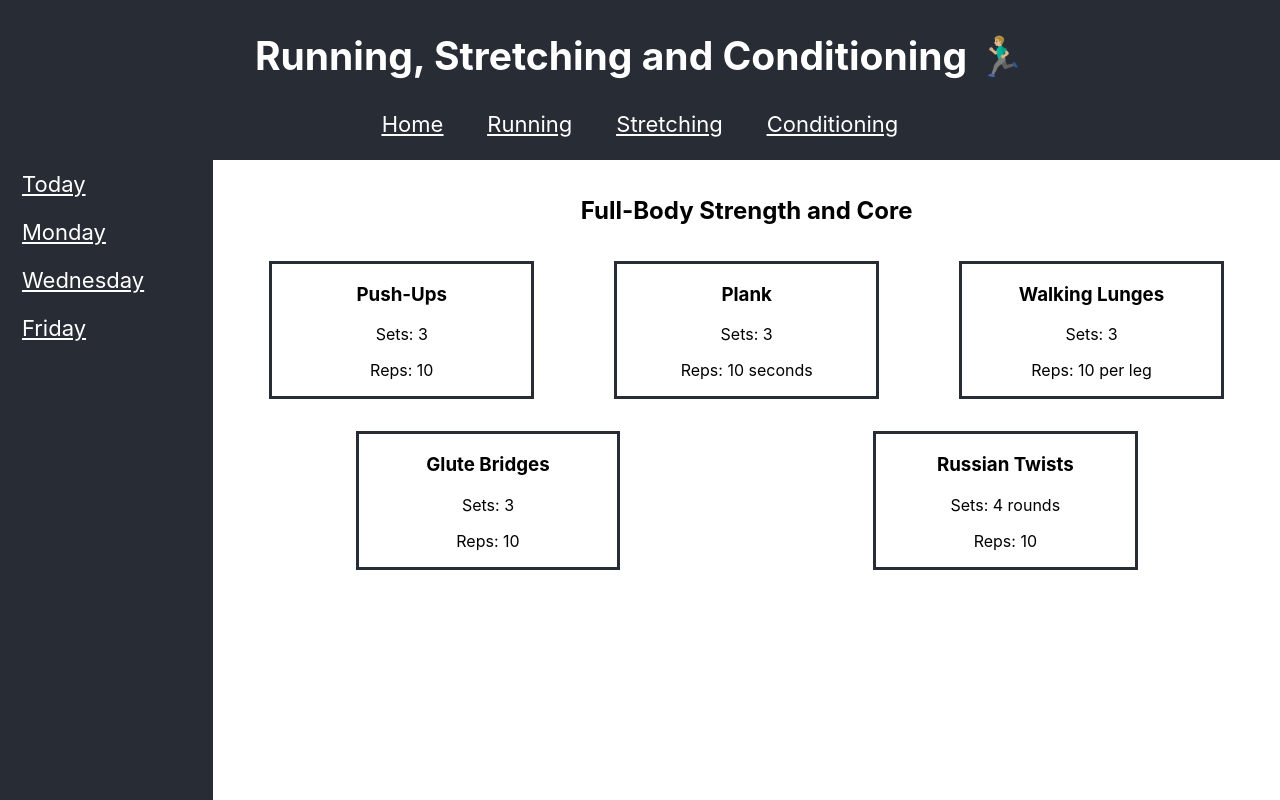
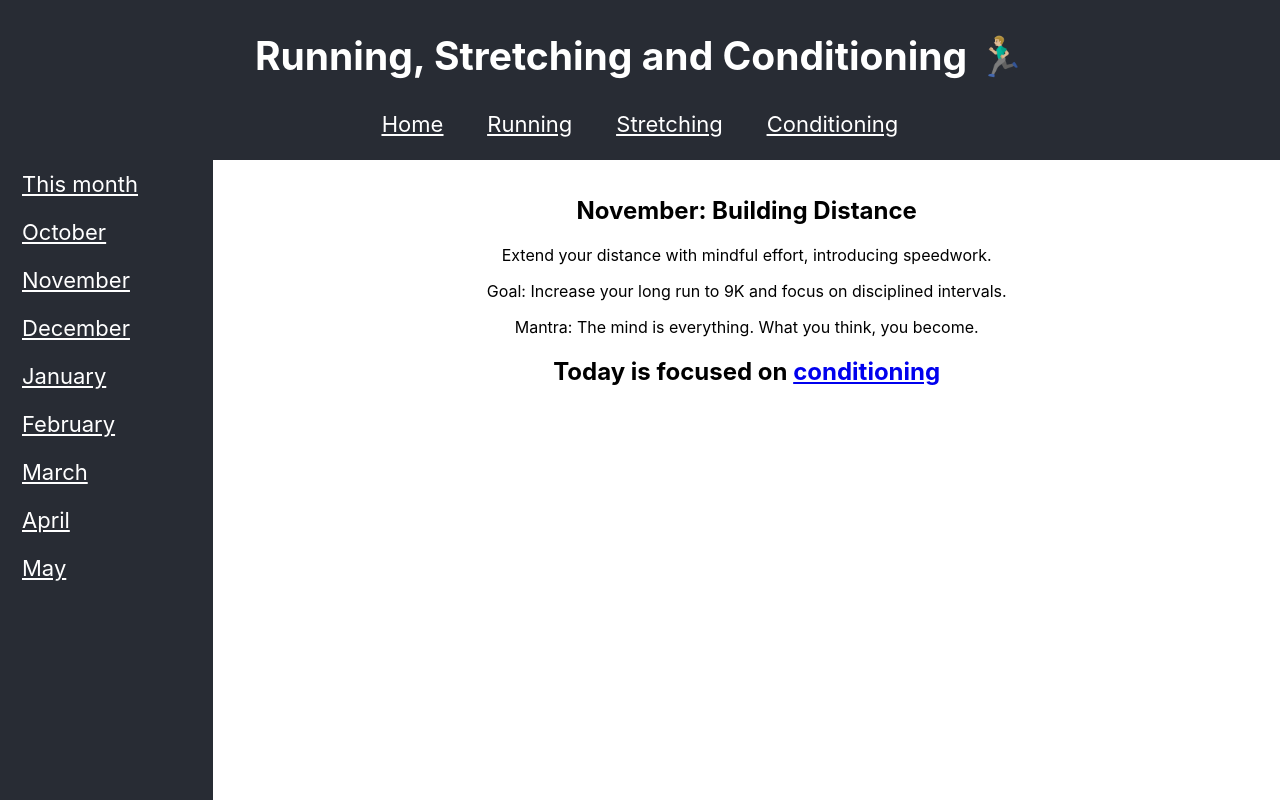
Before and after one commit to Albadylic/run-gregor-run, a React (Create React App) app: page / in a window 1280 px wide. Built offline with nearby package versions, Linux system fonts and the light colour scheme.

Commit message:
Rebuilding front page

```diff
--- a/src/components/Today.jsx
+++ b/src/components/Today.jsx
@@ -1,9 +1,13 @@
 import { useState } from "react";
 import Conditioning from "./Conditionining";
 import Running from "./Running";
+import months from "../data/months.json";
+import { Link } from "react-router-dom";
 
 export default function Today() {
   const dayIndex = new Date().getDay();
+  const monthIndex = new Date().getMonth();
+
   const days = [
     "Sunday",
     "Monday",
@@ -15,6 +19,26 @@ export default function Today() {
   ];
   const today = days[dayIndex];
 
+  const monthNames = [
+    "January",
+    "February",
+    "March",
+    "April",
+    "May",
+    "June",
+    "July",
+    "August",
+    "September",
+    "October",
+    "November",
+    "December",
+  ];
+  const thisMonth = monthNames[monthIndex];
+
+  const currentMonthData = months["months"].filter(
+    (obj) => obj.name === thisMonth
+  )[0];
+
   const daysToPlan = {
     Monday: "conditioning",
     Tuesday: "running",
@@ -24,18 +48,58 @@ export default function Today() {
   };
 
   const [dayState, setDayState] = useState(today);
+  const [monthState, setMonthState] = useState(currentMonthData);
 
-  if (daysToPlan[dayState] === "conditioning") {
-    return <Conditioning />;
-  } else if (daysToPlan[dayState] === "running") {
-    return <Running />;
-  } else {
+  const Month = () => {
     return (
-      <>
-        <div>
+      <div>
+        <h2>
+          {monthState.name}: {monthState.title}
+        </h2>
+        <p>{monthState.focus}</p>
+        <p>Goal: {monthState.goal}</p>
+        <p>Mantra: {monthState.mantra}</p>
+      </div>
+    );
+  };
+
+  const MonthNav = () => {
+    return (
+      <nav className="Sidebar">
+        <ul>
+          <li
+            key={currentMonthData.name}
+            onClick={() => setMonthState(currentMonthData)}
+          >
+            This month
+          </li>
+          {months["months"].map((month) => (
+            <li key={month.name} onClick={() => setMonthState(month)}>
+              {month.name}
+            </li>
+          ))}
+        </ul>
+      </nav>
+    );
+  };
+
+  return (
+    <div className="page_container">
+      <MonthNav />
+      <div className="page_body">
+        <Month />
+        {daysToPlan[dayState] === "conditioning" ? (
+          <h2>
+            Today is focused on <Link to="/conditioning">conditioning</Link>
+          </h2>
+        ) : daysToPlan[dayState] === "running" ? (
+          <h2>
+            Today is focused on <Link to="/running">running</Link>
+          </h2>
+        ) : (
           <h2>No training planned for {dayState}</h2>
-        </div>
-      </>
-    );
-  }
+        )}
+      </div>
+    </div>
+  );
 }
--- a/src/data/months.json
+++ b/src/data/months.json
@@ -2,6 +2,7 @@
   "months": [
     {
       "index": 1,
+      "name": "October",
       "title": "Consolidating the 10K",
       "focus": "Strengthen your base, balancing effort with control.",
       "mantra": "Nature does not hurry, yet everything is accomplished.",
@@ -9,6 +10,7 @@
     },
     {
       "index": 2,
+      "name": "November",
       "title": "Building Distance",
       "focus": "Extend your distance with mindful effort, introducing speedwork.",
       "mantra": "The mind is everything. What you think, you become.",
@@ -16,6 +18,7 @@
     },
     {
       "index": 3,
+      "name": "December",
       "title": "Distance and Tempo Focus",
       "focus": "Develop consistency in longer distances while refining your tempo efforts.",
       "mantra": "You have the right to perform your duty, but not to the fruits of the action.",
@@ -23,6 +26,7 @@
     },
     {
       "index": 4,
+      "name": "January",
       "title": "Strengthen Pacing & Intervals",
       "focus": "Increase your interval sessions for speed and endurance.",
       "mantra": "The impediment to action advances action. What stands in the way becomes the way.",
@@ -30,6 +34,7 @@
     },
     {
       "index": 5,
+      "name": "February",
       "title": "Breakthrough Distance",
       "focus": "Increase distance while holding a steady tempo, focusing on your internal journey.",
       "mantra": "The journey of a thousand miles begins with a single step.",
@@ -37,6 +42,7 @@
     },
     {
       "index": 6,
+      "name": "March",
       "title": "Sharpening Speed",
       "focus": "Increase long-run distance while refining your pace in shorter, faster efforts.",
       "mantra": "Peace comes from within. Do not seek it without.",
@@ -44,6 +50,7 @@
     },
     {
       "index": 7,
+      "name": "April",
       "title": "Prepping for Race Pace",
       "focus": "Extend your long run towards race day distance while practising your race pace.",
       "mantra": "We suffer more often in imagination than in reality.",
@@ -51,6 +58,7 @@
     },
     {
       "index": 8,
+      "name": "May",
       "title": "Peak for Half Marathon",
       "focus": "Final preparation for race day, with a focus on control and calmness.",
       "mantra": "Be steadfast in yoga, O Arjuna. Perform your duty and abandon all attachment to success or failure.",
```
